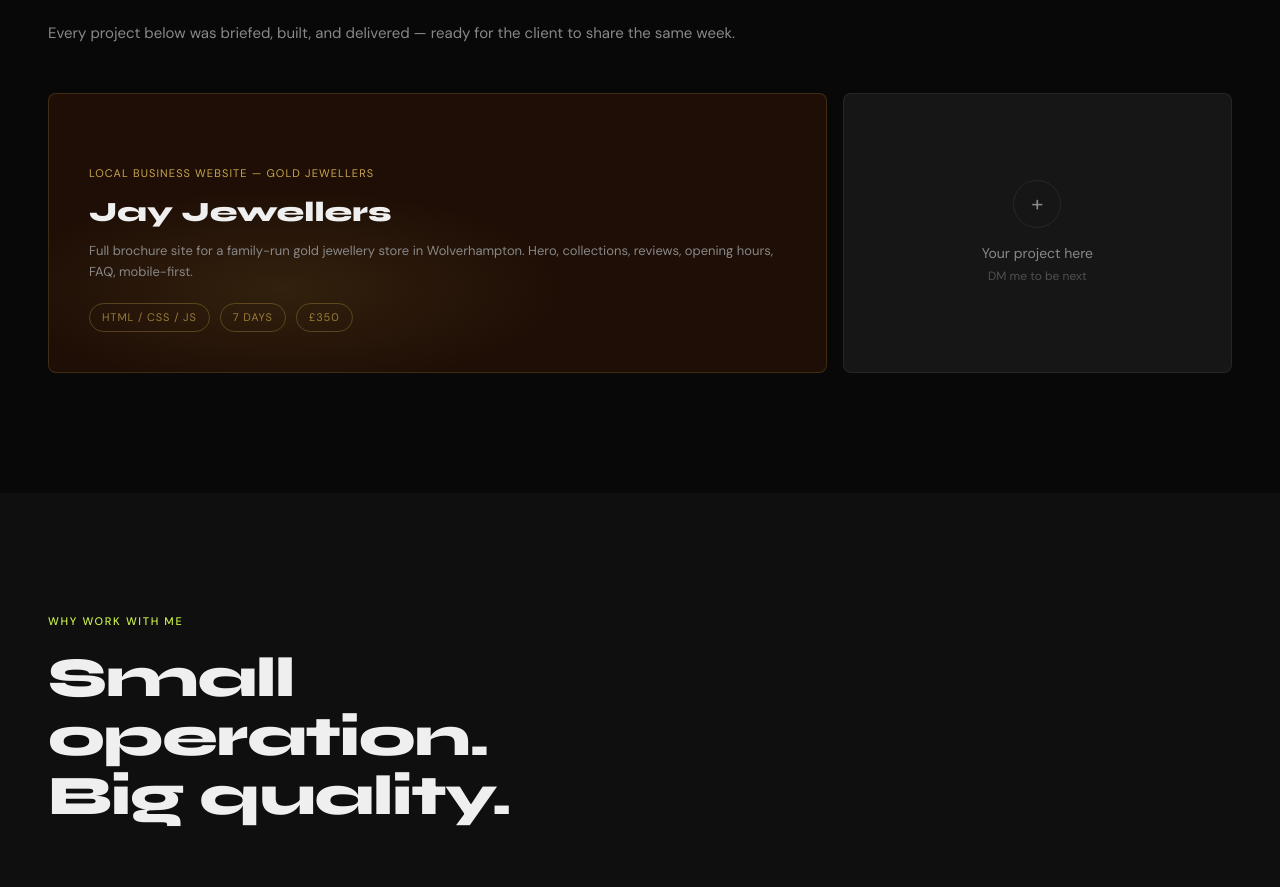
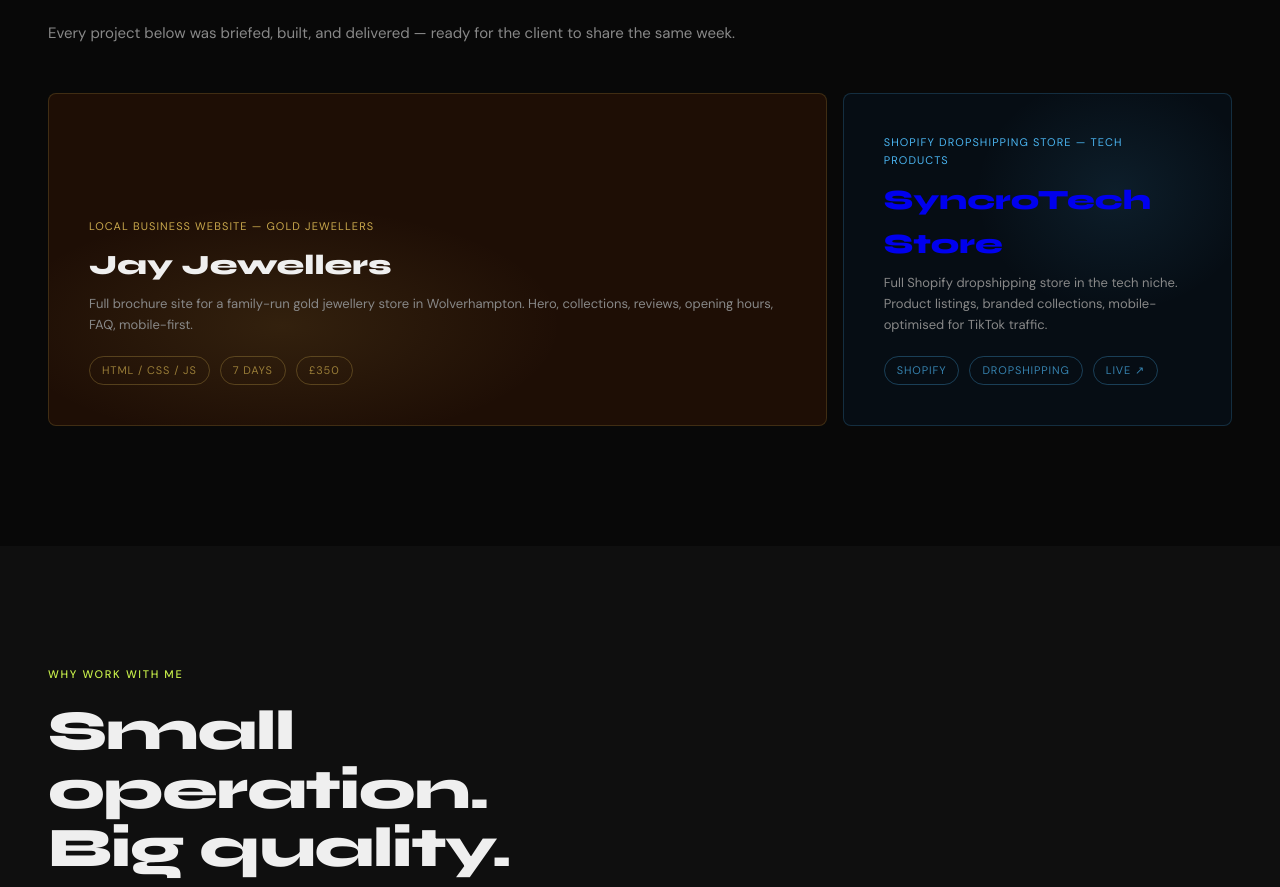
Before and after one commit to Vaelariss/portfolio, a plain HTML site: page index.html in a window 1280 px wide. Shown: the part 3502-4389 px from the top of the page. Drawn offline with Linux system fonts and the light colour scheme.

Commit message:
Add SyncroTech Store to portfolio

```diff
--- a/index.html
+++ b/index.html
@@ -834,12 +834,19 @@
           </div>
         </div>
       </div>
-      <div class="work-card">
-        <div class="work-placeholder">
-          <div class="work-plus">+</div>
-          <p style="color:var(--muted);font-size:14px;text-align:center">Your project here<br><span style="font-size:12px;opacity:0.5">DM me to be next</span></p>
+      <a href="https://syncrotechstore.myshopify.com/collections/all" target="_blank" rel="noopener noreferrer" class="work-card" style="background: #060d14; border-color: rgba(74,180,240,0.2); text-decoration: none; display: block; cursor: pointer;">
+        <div class="work-glow" style="background: radial-gradient(ellipse 60% 60% at 70% 30%, rgba(74,180,240,0.1) 0%, transparent 60%);"></div>
+        <div class="work-card-inner">
+          <div class="work-tag" style="color:#4ab4f0;">Shopify Dropshipping Store — Tech Products</div>
+          <h3 class="work-title">SyncroTech Store</h3>
+          <p class="work-desc">Full Shopify dropshipping store in the tech niche. Product listings, branded collections, mobile-optimised for TikTok traffic.</p>
+          <div style="display:flex;gap:10px;margin-top:20px;flex-wrap:wrap;align-items:center;">
+            <span style="font-size:11px;letter-spacing:0.08em;text-transform:uppercase;padding:5px 12px;border:1px solid rgba(74,180,240,0.3);border-radius:100px;color:rgba(74,180,240,0.7);">Shopify</span>
+            <span style="font-size:11px;letter-spacing:0.08em;text-transform:uppercase;padding:5px 12px;border:1px solid rgba(74,180,240,0.3);border-radius:100px;color:rgba(74,180,240,0.7);">Dropshipping</span>
+            <span style="font-size:11px;letter-spacing:0.08em;text-transform:uppercase;padding:5px 12px;border:1px solid rgba(74,180,240,0.3);border-radius:100px;color:rgba(74,180,240,0.7);">Live ↗</span>
+          </div>
         </div>
-      </div>
+      </a>
     </div>
   </section>
 
```
